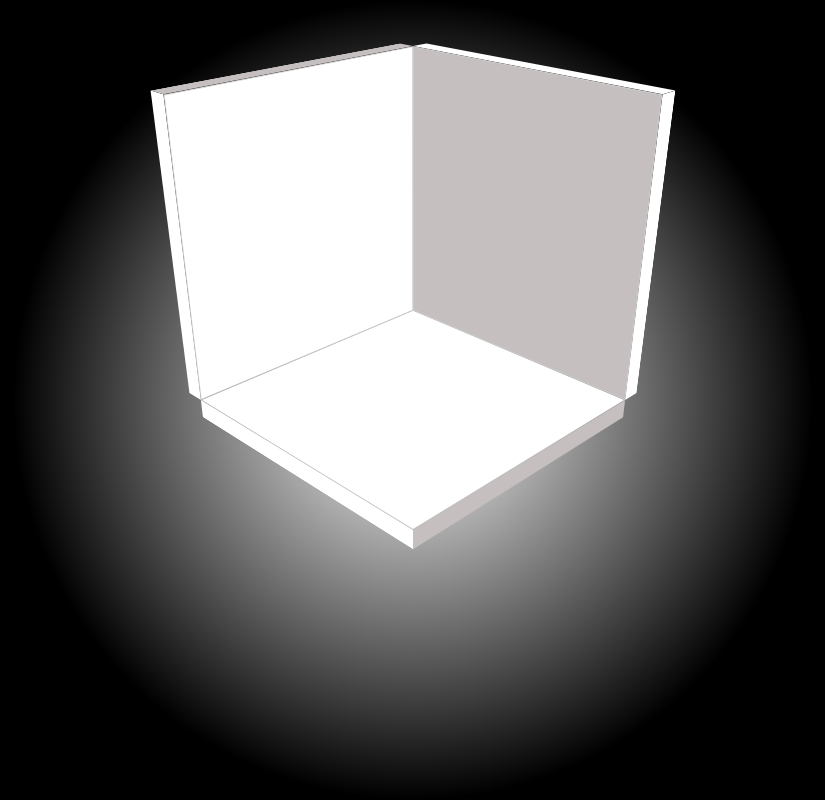
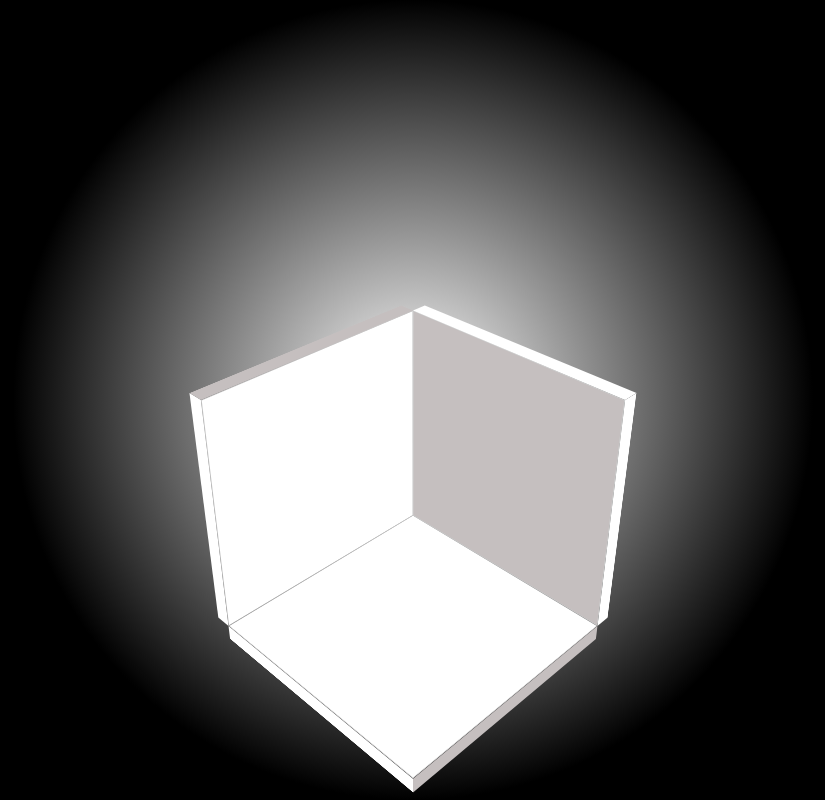
Before and after one commit to pinattutaro/room, a plain HTML site: page sample/sam1.html in a window 1280 px wide. Shown: the whole page, without its empty margins (227-1052 px from the left). Drawn offline with Linux system fonts and the light colour scheme.

Commit message:
fix href

```diff
--- a/sample/sam1.html
+++ b/sample/sam1.html
@@ -8,7 +8,7 @@
 </head>
 <body>
     <div class="room">
-        <div class="object" style="--vertical: calc(-1*var(--vertical)); --side-color: white;">
+        <div class="object" style="--vertical: calc(-1*var(--height)); --side-color: white;">
             <div class="base" style="background-color: rgb(197, 191, 191);"></div>
             <div class="object left" style="--color: rgb(197, 191, 191);">
                 <div class="base" style="background-color: white;"></div>
```
